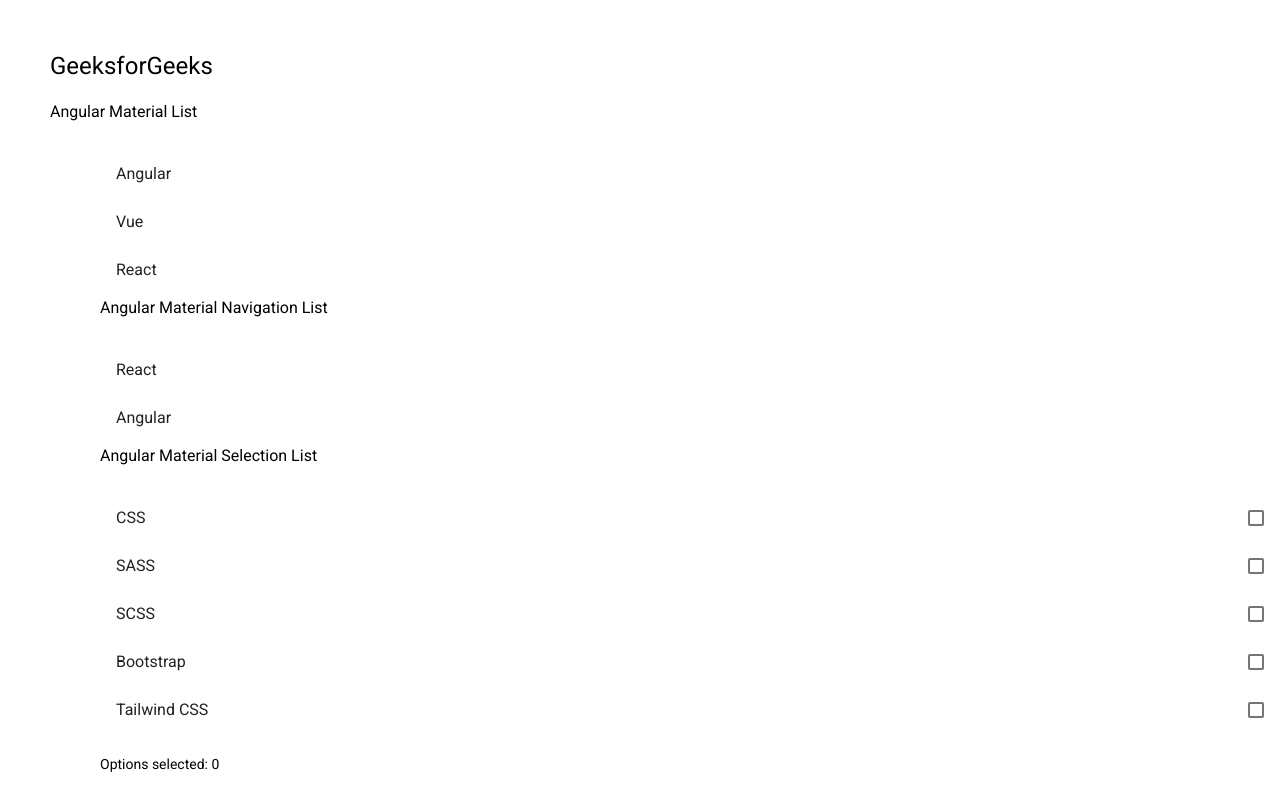
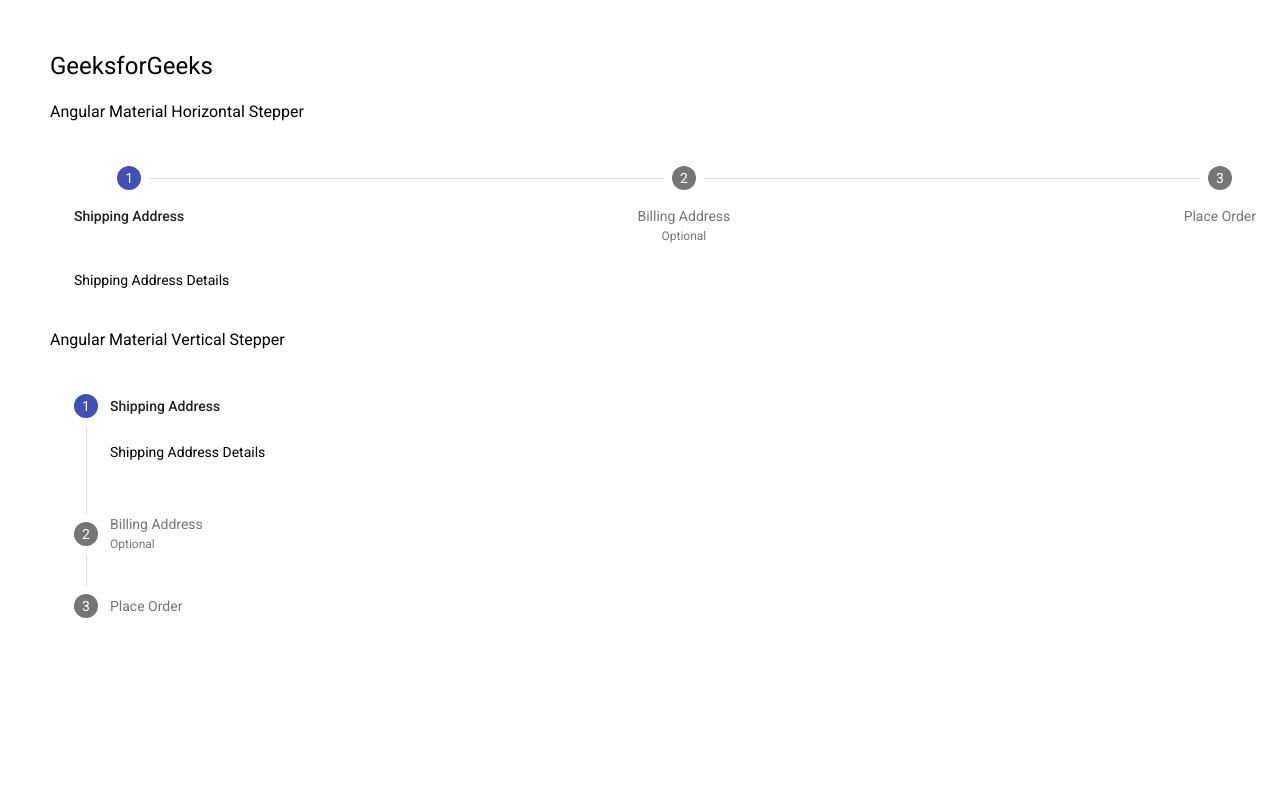
Before and after one commit to JulietMaria/Angular, an Angular app in the folder AngularApp/: page / in a window 1280 px wide. Built offline with nearby package versions, Linux system fonts and the light colour scheme.

Commit message:
Added Stepper Module

```diff
--- a/AngularApp/src/app/app.component.css
+++ b/AngularApp/src/app/app.component.css
@@ -5,3 +5,8 @@
 h1{
   padding-top: 50px;
 }
+
+button
+{
+  margin-right:16px;
+}
--- a/AngularApp/src/app/app.component.html
+++ b/AngularApp/src/app/app.component.html
@@ -1,4 +1,4 @@
-<div>
+<!-- <div>
 	<h1>GeeksforGeeks</h1>
 	<h3>Angular Material List</h3>
 	<div>
@@ -24,3 +24,40 @@
     </p>
 	</div>
 </div>
+
+ -->
+ <div>
+ <h1>GeeksforGeeks</h1>
+    <h3>Angular Material Horizontal Stepper</h3>
+  <mat-horizontal-stepper labelPosition="bottom" linear>
+    <mat-step label="Shipping Address" completed="true">
+      <p>Shipping Address Details</p>
+    </mat-step>
+    <mat-step label="Billing Address" completed="false" optional>
+      <p>Billing Address Details</p>
+      <div>
+        <button mat-button matStepperPrevious>Back</button>
+        <button mat-button matStepperNext>Next</button>
+      </div>
+    </mat-step>
+    <mat-step label="Place Order" completed="false">
+      <p>Order Details</p>
+    </mat-step>
+  </mat-horizontal-stepper>
+  <h3>Angular Material Vertical Stepper</h3>
+ <mat-vertical-stepper labelPosition="bottom" linear>
+  <mat-step label="Shipping Address" completed="true">
+    <p>Shipping Address Details</p>
+  </mat-step>
+  <mat-step label="Billing Address" completed="false" optional>
+    <p>Billing Address Details</p>
+    <div>
+      <button mat-button matStepperPrevious>Back</button>
+      <button mat-button matStepperNext>Next</button>
+    </div>
+  </mat-step>
+  <mat-step label="Place Order" completed="false">
+    <p>Order Details</p>
+  </mat-step>
+</mat-vertical-stepper>
+</div>
--- a/AngularApp/src/app/app.component.ts
+++ b/AngularApp/src/app/app.component.ts
@@ -7,5 +7,4 @@
 })
 export class AppComponent {
   title = 'AngularApp';
-  typesOfCSS: string[] = ['CSS', 'SASS', 'SCSS', 'Bootstrap', 'Tailwind CSS'];
 }
--- a/AngularApp/src/app/app.module.ts
+++ b/AngularApp/src/app/app.module.ts
@@ -2,7 +2,7 @@
 import { BrowserModule } from '@angular/platform-browser';
 
 import { AppComponent } from './app.component';
-import { MatListModule } from '@angular/material/list';
+import {MatStepperModule} from '@angular/material/stepper';
 import { BrowserAnimationsModule } from '@angular/platform-browser/animations';
 
 @NgModule({
@@ -11,7 +11,7 @@
   ],
   imports: [
     BrowserModule,
-    MatListModule,
+    MatStepperModule,
     BrowserAnimationsModule
   ],
   providers: [],
```
